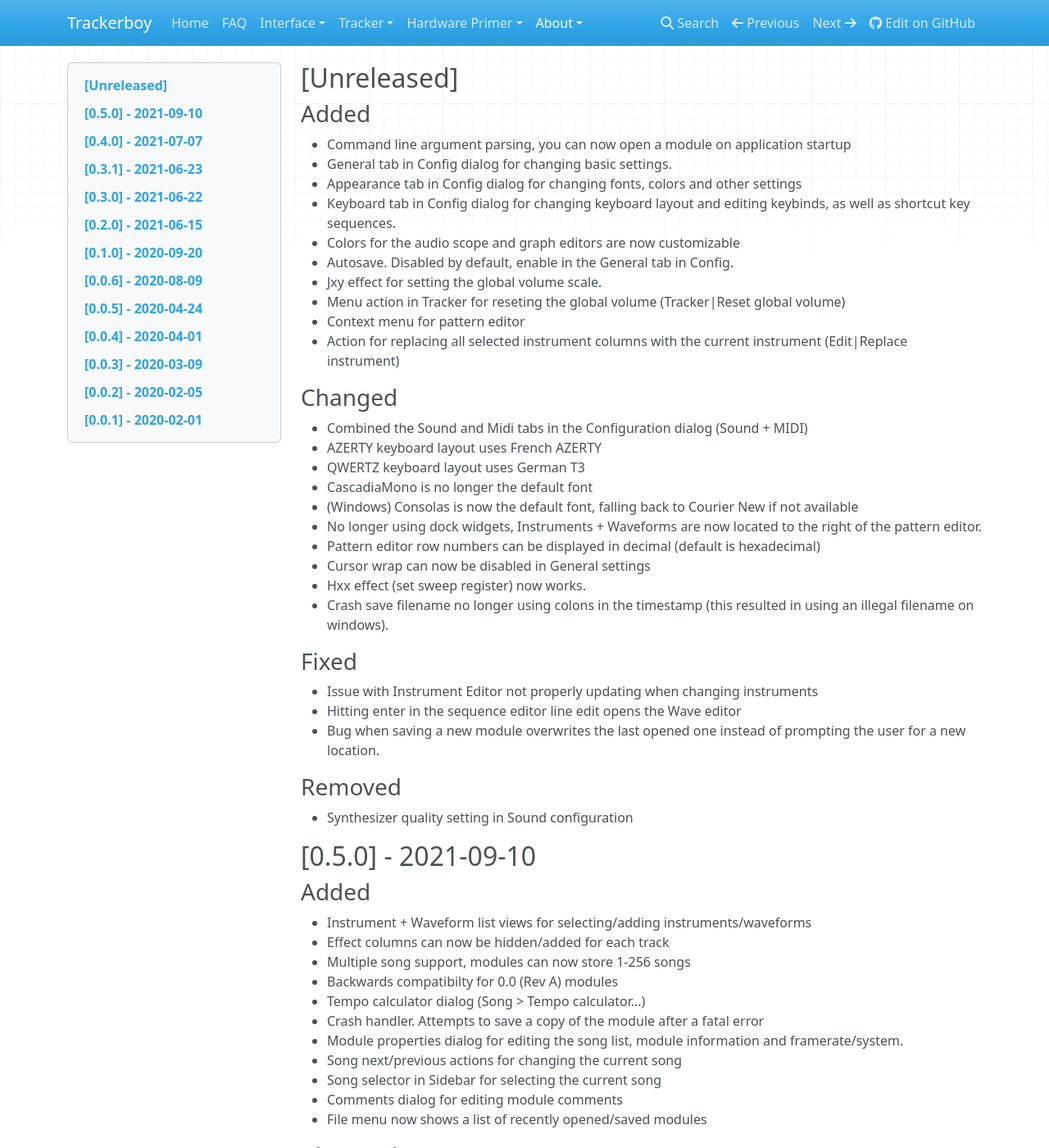
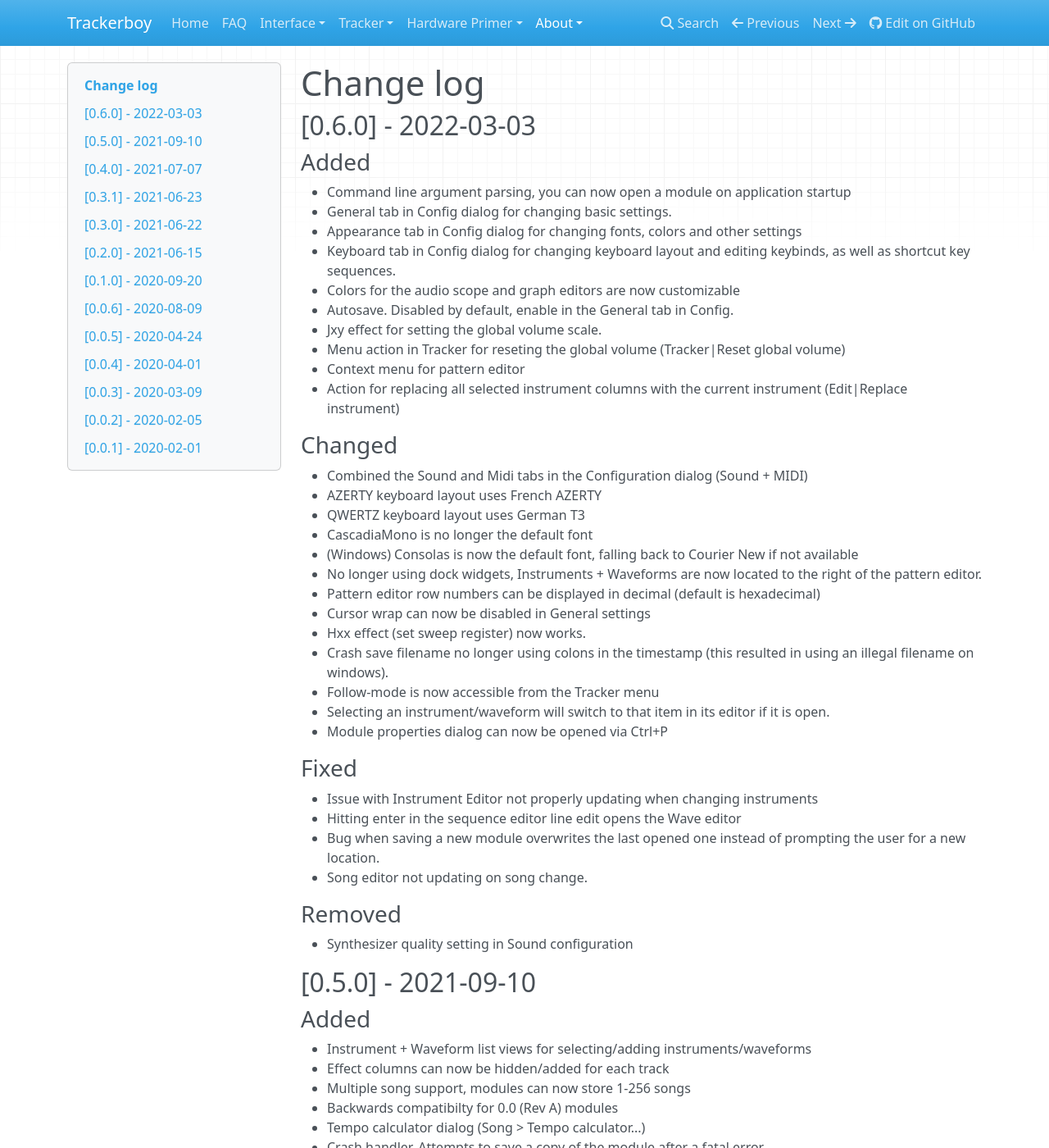
Before and after one commit to stoneface86/trackerboy, an MkDocs documentation site: the page built from docs/about/changelog.md, in a window 1280 px wide and 1400 px high. Shown: the whole window at 82% size. Built offline with MkDocs 1.6.1, drawn with Linux system fonts in a browser that asks for light colours; nearby versions of some CDN libraries.

```diff
--- a/docs/about/changelog.md
+++ b/docs/about/changelog.md
@@ -1,4 +1,7 @@
-## [Unreleased]
+
+# Change log
+
+## [0.6.0] - 2022-03-03
 ### Added
  - Command line argument parsing, you can now open a module on application startup
  - General tab in Config dialog for changing basic settings.
@@ -25,11 +28,15 @@
  - Hxx effect (set sweep register) now works.
  - Crash save filename no longer using colons in the timestamp (this resulted
    in using an illegal filename on windows).
+ - Follow-mode is now accessible from the Tracker menu
+ - Selecting an instrument/waveform will switch to that item in its editor if it is open.
+ - Module properties dialog can now be opened via Ctrl+P
 ### Fixed
  - Issue with Instrument Editor not properly updating when changing instruments
  - Hitting enter in the sequence editor line edit opens the Wave editor
  - Bug when saving a new module overwrites the last opened one instead of prompting
    the user for a new location.
+ - Song editor not updating on song change.
 ### Removed
  - Synthesizer quality setting in Sound configuration
 
--- a/mkdocs.yml
+++ b/mkdocs.yml
@@ -10,7 +10,6 @@ extra_javascript:
 
 markdown_extensions:
     - mdx_math
-    - pymdownx.tasklist
 
 nav:
   - 'Home': 'index.md'
@@ -64,6 +63,5 @@ nav:
     - 'Frequency sweep': 'hardware/sweep.md'
     - 'Volume control and panning': 'hardware/volume-control.md'
   - 'About':
-    - 'Roadmap': 'about/roadmap.md'
     - 'Change log': 'about/changelog.md'
     - 'License': 'about/license.md'
```
Also changed, not shown: docs/about/roadmap.md (deleted, +0 -55 lines), 1 other file.
